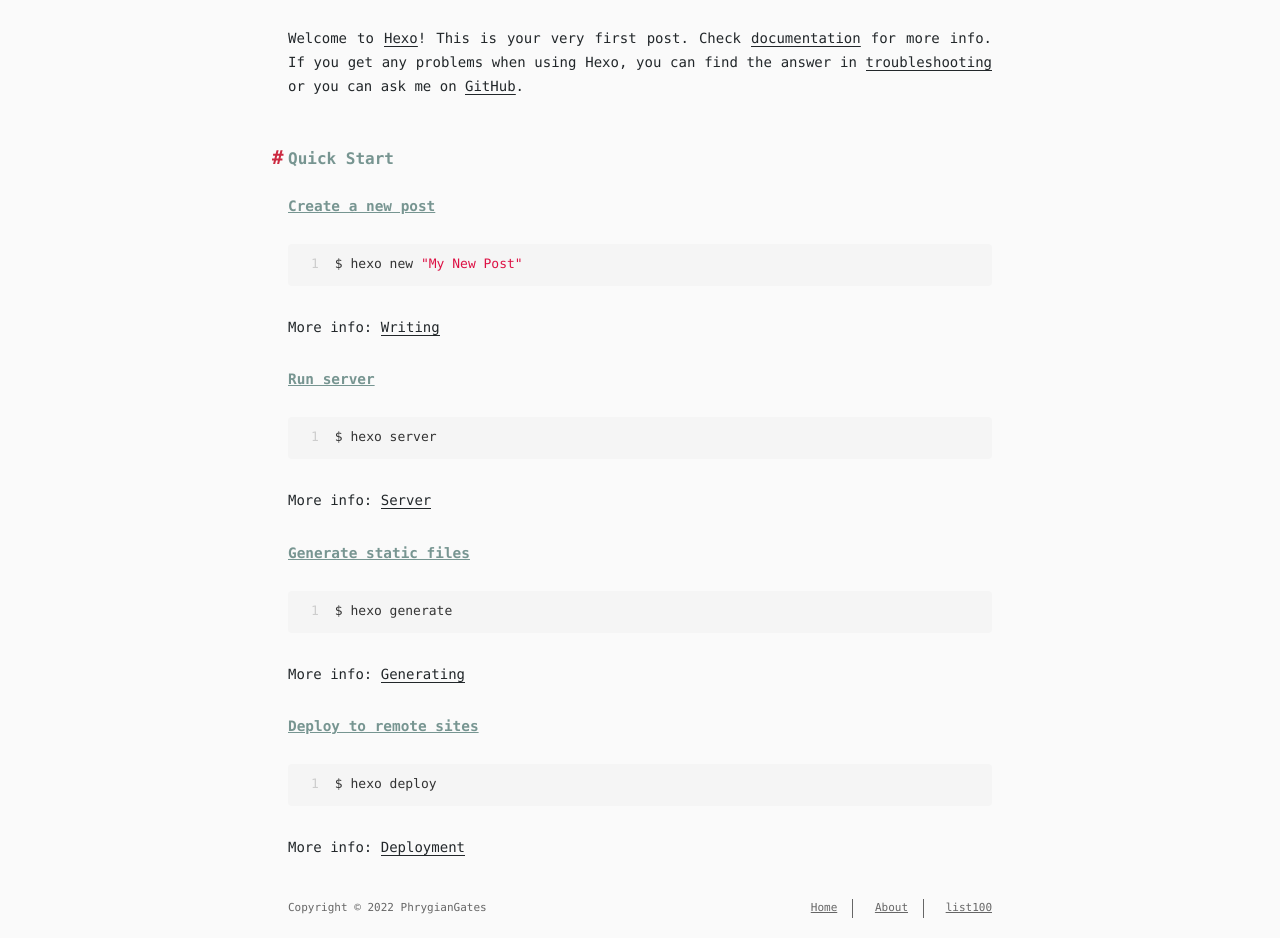
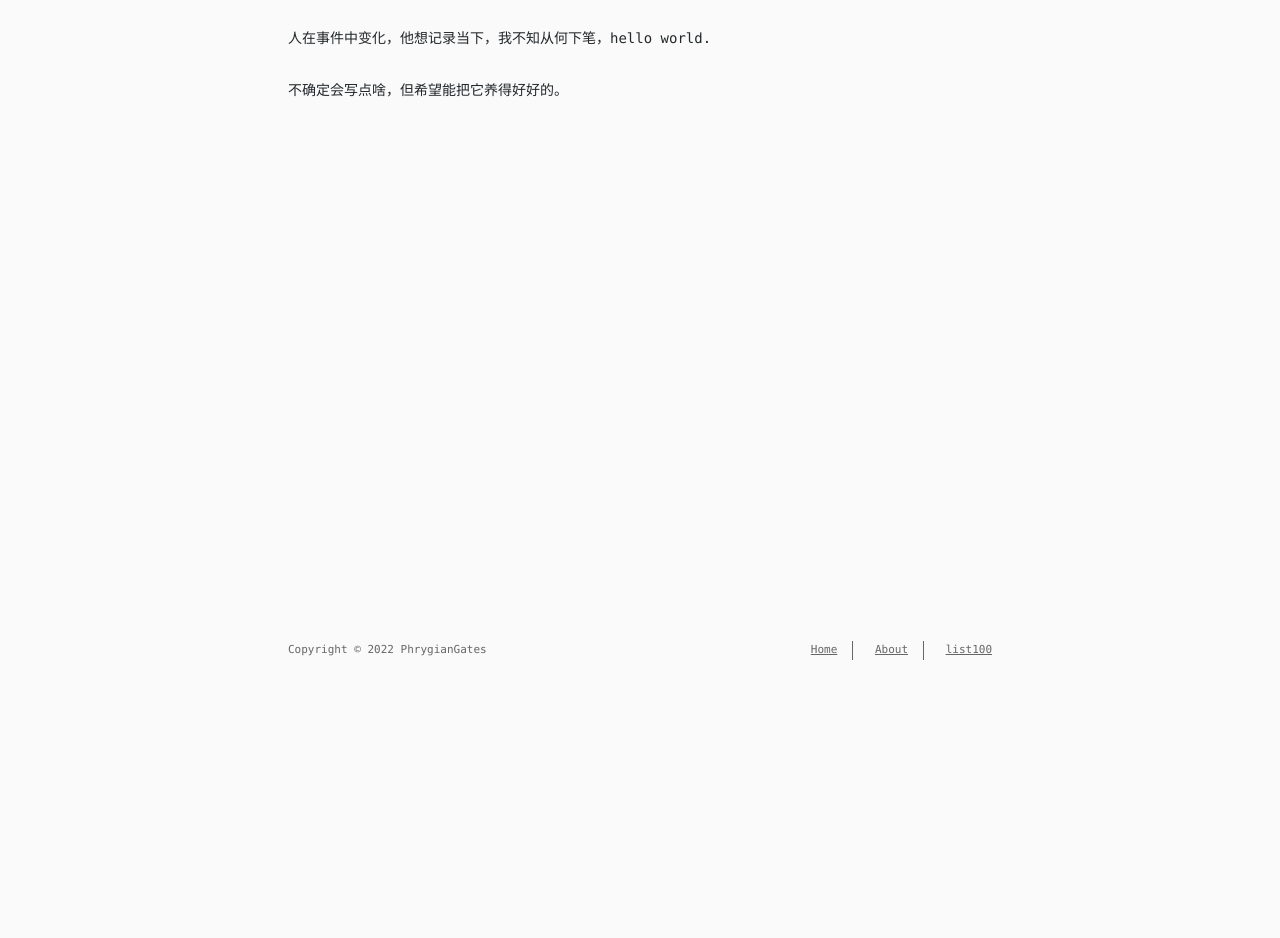
Before and after one commit to PhrygianGates/PhrygianGates.github.io, a plain HTML site: page 2022/02/16/hello-world/index.html in a window 1280 px wide. Shown: the part 120-1058 px from the top of the page. After the commit the page ends 800 px from the top, so only its background shows below. Drawn offline with Linux system fonts and the light colour scheme; a web font is replaced by a local one.

Commit message:
Site updated: 2022-02-16 23:31:25

```diff
--- a/2022/02/16/hello-world/index.html
+++ b/2022/02/16/hello-world/index.html
@@ -6,15 +6,15 @@
     <meta http-equiv="X-UA-Compatible" content="IE=edge">
     <meta name="HandheldFriendly" content="True">
     <meta name="viewport" content="width=device-width, initial-scale=1, maximum-scale=1" />
-    <meta name="description" content="Welcome to Hexo! This is your very first post. Check documentation for more info. If you get any problems when using Hexo, you can find the answer in troubleshooting or you can ask me on GitHub. Quick">
+    <meta name="description" content="人在事件中变化，他想记录当下，我不知从何下笔，hello world. 不确定会写点啥，但希望能把它养得好好的。">
 <meta property="og:type" content="article">
 <meta property="og:title" content="Hello World">
 <meta property="og:url" content="http://example.com/2022/02/16/hello-world/index.html">
 <meta property="og:site_name" content="PhrygianGates">
-<meta property="og:description" content="Welcome to Hexo! This is your very first post. Check documentation for more info. If you get any problems when using Hexo, you can find the answer in troubleshooting or you can ask me on GitHub. Quick">
+<meta property="og:description" content="人在事件中变化，他想记录当下，我不知从何下笔，hello world. 不确定会写点啥，但希望能把它养得好好的。">
 <meta property="og:locale" content="en_US">
 <meta property="article:published_time" content="2022-02-16T05:22:26.605Z">
-<meta property="article:modified_time" content="2022-02-16T08:40:06.385Z">
+<meta property="article:modified_time" content="2022-02-16T15:30:48.606Z">
 <meta property="article:author" content="PhrygianGates">
 <meta property="article:tag" content="life">
 <meta name="twitter:card" content="summary">
@@ -102,7 +102,7 @@
 
     </div>
     <div id="toc">
-      <ol class="toc"><li class="toc-item toc-level-2"><a class="toc-link" href="#Quick-Start"><span class="toc-number">1.</span> <span class="toc-text">Quick Start</span></a><ol class="toc-child"><li class="toc-item toc-level-3"><a class="toc-link" href="#Create-a-new-post"><span class="toc-number">1.1.</span> <span class="toc-text">Create a new post</span></a></li><li class="toc-item toc-level-3"><a class="toc-link" href="#Run-server"><span class="toc-number">1.2.</span> <span class="toc-text">Run server</span></a></li><li class="toc-item toc-level-3"><a class="toc-link" href="#Generate-static-files"><span class="toc-number">1.3.</span> <span class="toc-text">Generate static files</span></a></li><li class="toc-item toc-level-3"><a class="toc-link" href="#Deploy-to-remote-sites"><span class="toc-number">1.4.</span> <span class="toc-text">Deploy to remote sites</span></a></li></ol></li></ol>
+
     </div>
   </span>
 </div>
@@ -146,19 +146,8 @@
 
 
   <div class="content" itemprop="articleBody">
-    <p>Welcome to <a target="_blank" rel="noopener" href="https://hexo.io/">Hexo</a>! This is your very first post. Check <a target="_blank" rel="noopener" href="https://hexo.io/docs/">documentation</a> for more info. If you get any problems when using Hexo, you can find the answer in <a target="_blank" rel="noopener" href="https://hexo.io/docs/troubleshooting.html">troubleshooting</a> or you can ask me on <a target="_blank" rel="noopener" href="https://github.com/hexojs/hexo/issues">GitHub</a>.</p>
-<h2 id="Quick-Start"><a href="#Quick-Start" class="headerlink" title="Quick Start"></a>Quick Start</h2><h3 id="Create-a-new-post"><a href="#Create-a-new-post" class="headerlink" title="Create a new post"></a>Create a new post</h3><figure class="highlight bash"><table><tr><td class="gutter"><pre><span class="line">1</span><br></pre></td><td class="code"><pre><span class="line">$ hexo new <span class="string">&quot;My New Post&quot;</span></span><br></pre></td></tr></table></figure>
-
-<p>More info: <a target="_blank" rel="noopener" href="https://hexo.io/docs/writing.html">Writing</a></p>
-<h3 id="Run-server"><a href="#Run-server" class="headerlink" title="Run server"></a>Run server</h3><figure class="highlight bash"><table><tr><td class="gutter"><pre><span class="line">1</span><br></pre></td><td class="code"><pre><span class="line">$ hexo server</span><br></pre></td></tr></table></figure>
-
-<p>More info: <a target="_blank" rel="noopener" href="https://hexo.io/docs/server.html">Server</a></p>
-<h3 id="Generate-static-files"><a href="#Generate-static-files" class="headerlink" title="Generate static files"></a>Generate static files</h3><figure class="highlight bash"><table><tr><td class="gutter"><pre><span class="line">1</span><br></pre></td><td class="code"><pre><span class="line">$ hexo generate</span><br></pre></td></tr></table></figure>
-
-<p>More info: <a target="_blank" rel="noopener" href="https://hexo.io/docs/generating.html">Generating</a></p>
-<h3 id="Deploy-to-remote-sites"><a href="#Deploy-to-remote-sites" class="headerlink" title="Deploy to remote sites"></a>Deploy to remote sites</h3><figure class="highlight bash"><table><tr><td class="gutter"><pre><span class="line">1</span><br></pre></td><td class="code"><pre><span class="line">$ hexo deploy</span><br></pre></td></tr></table></figure>
-
-<p>More info: <a target="_blank" rel="noopener" href="https://hexo.io/docs/one-command-deployment.html">Deployment</a></p>
+    <p>人在事件中变化，他想记录当下，我不知从何下笔，hello world.</p>
+<p>不确定会写点啥，但希望能把它养得好好的。</p>
 
   </div>
 </article>
@@ -182,7 +171,7 @@
     </div>
 
     <div id="toc-footer" style="display: none">
-      <ol class="toc"><li class="toc-item toc-level-2"><a class="toc-link" href="#Quick-Start"><span class="toc-number">1.</span> <span class="toc-text">Quick Start</span></a><ol class="toc-child"><li class="toc-item toc-level-3"><a class="toc-link" href="#Create-a-new-post"><span class="toc-number">1.1.</span> <span class="toc-text">Create a new post</span></a></li><li class="toc-item toc-level-3"><a class="toc-link" href="#Run-server"><span class="toc-number">1.2.</span> <span class="toc-text">Run server</span></a></li><li class="toc-item toc-level-3"><a class="toc-link" href="#Generate-static-files"><span class="toc-number">1.3.</span> <span class="toc-text">Generate static files</span></a></li><li class="toc-item toc-level-3"><a class="toc-link" href="#Deploy-to-remote-sites"><span class="toc-number">1.4.</span> <span class="toc-text">Deploy to remote sites</span></a></li></ol></li></ol>
+
     </div>
 
     <div id="share-footer" style="display: none">
```
Also changed, not shown: about/index.html (+4 -6 lines).
